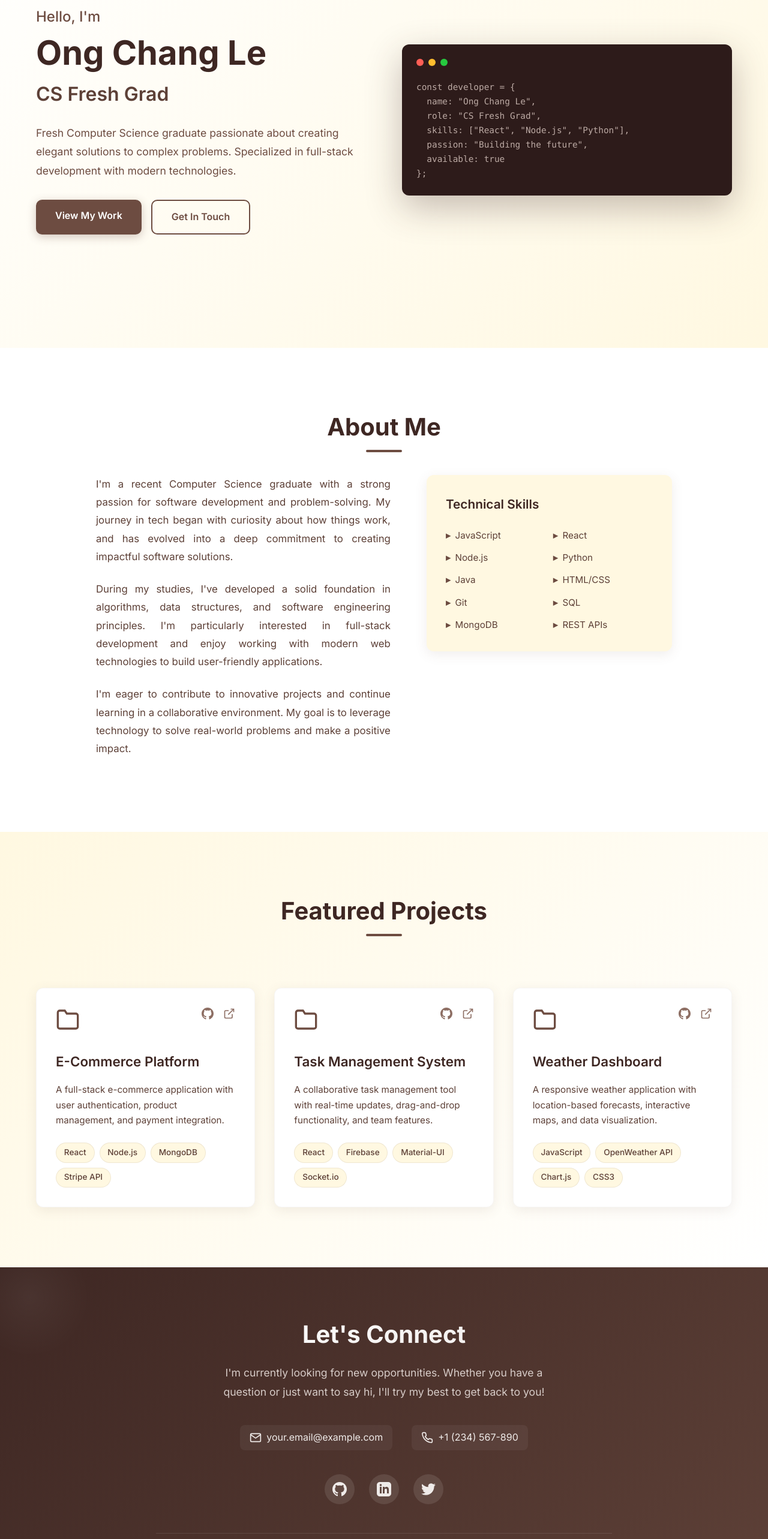
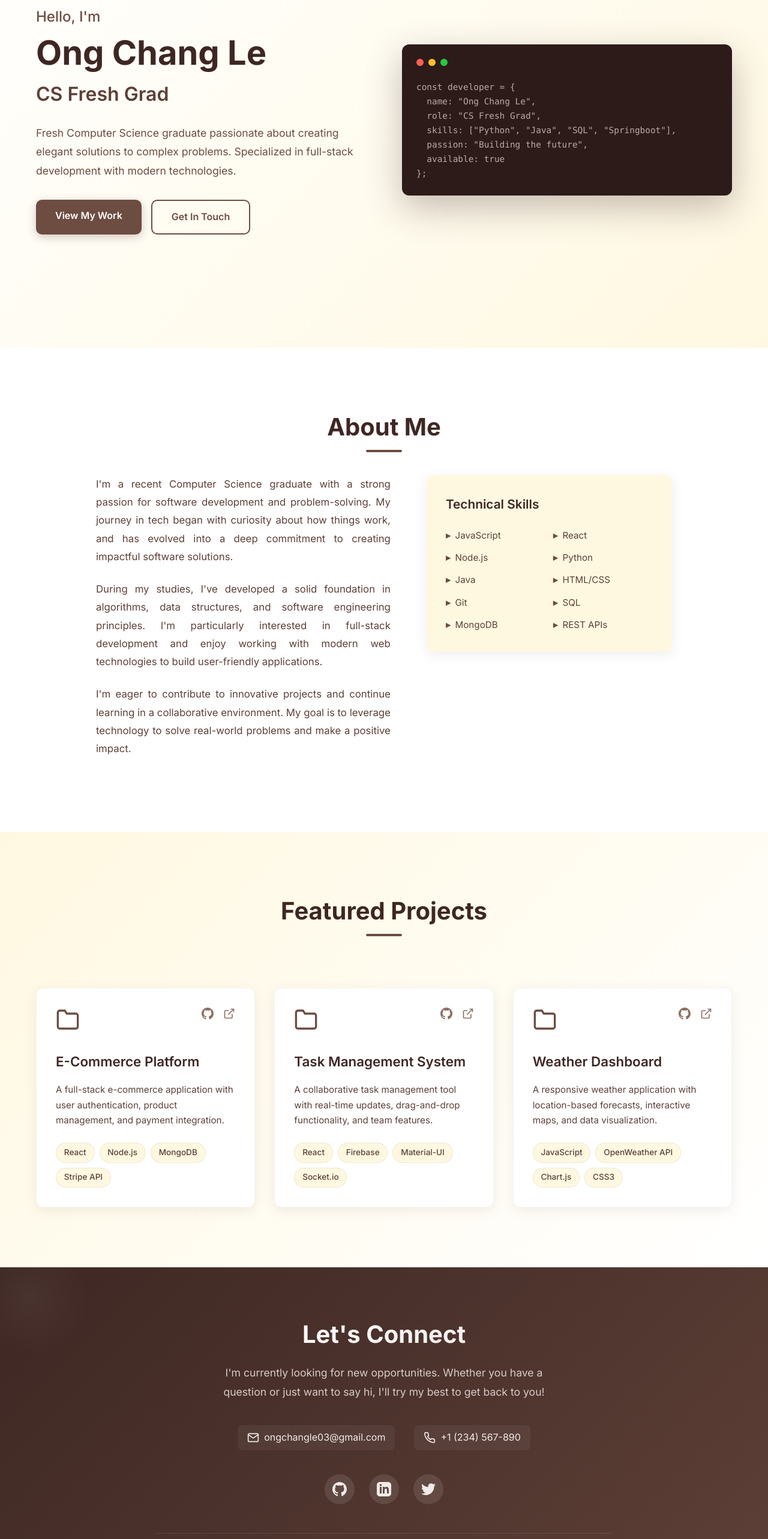
Before and after one commit to ongcl03/ongcl03.github.io, a React (Vite) app: page / in a window 1280 px wide. Shown: the part 220-2786 px from the top of the page at 60% size. Built offline with nearby package versions, Linux system fonts and the light colour scheme.

Commit message:
feat: Update contact information and skills in Footer and Hero components

```diff
--- a/src/components/Footer.jsx
+++ b/src/components/Footer.jsx
@@ -14,7 +14,7 @@ const Footer = () => {
           </p>
 
           <div className="contact-info">
-            <a href="mailto:your.email@example.com" className="contact-item">
+            <a href="mailto:ongchangle03@gmail.com" className="contact-item">
               <svg
                 width="20"
                 height="20"
@@ -26,7 +26,7 @@ const Footer = () => {
                 <path d="M4 4h16c1.1 0 2 .9 2 2v12c0 1.1-.9 2-2 2H4c-1.1 0-2-.9-2-2V6c0-1.1.9-2 2-2z"></path>
                 <polyline points="22,6 12,13 2,6"></polyline>
               </svg>
-              your.email@example.com
+              ongchangle03@gmail.com
             </a>
             <a href="tel:+1234567890" className="contact-item">
               <svg
@@ -45,7 +45,7 @@ const Footer = () => {
 
           <div className="social-links">
             <a
-              href="https://github.com/yourusername"
+              href="https://github.com/ongcl03"
               target="_blank"
               rel="noopener noreferrer"
               className="social-link"
@@ -60,7 +60,7 @@ const Footer = () => {
               </svg>
             </a>
             <a
-              href="https://linkedin.com/in/yourusername"
+              href="https://www.linkedin.com/in/ong-chang-le-b85249136/"
               target="_blank"
               rel="noopener noreferrer"
               className="social-link"
@@ -93,7 +93,7 @@ const Footer = () => {
         </div>
 
         <div className="footer-bottom">
-          <p className="copyright">© 2024 Ong Chang Le. Built with React & ❤️</p>
+          <p className="copyright">© 2024 Ong Chang Le. Built with React</p>
         </div>
       </div>
     </footer>
--- a/src/components/Hero.jsx
+++ b/src/components/Hero.jsx
@@ -37,7 +37,7 @@ const Hero = () => {
                     {`const developer = {
   name: "Ong Chang Le",
   role: "CS Fresh Grad",
-  skills: ["React", "Node.js", "Python"],
+  skills: ["Python", "Java", "SQL", "Springboot"],
   passion: "Building the future",
   available: true
 };`}
```
